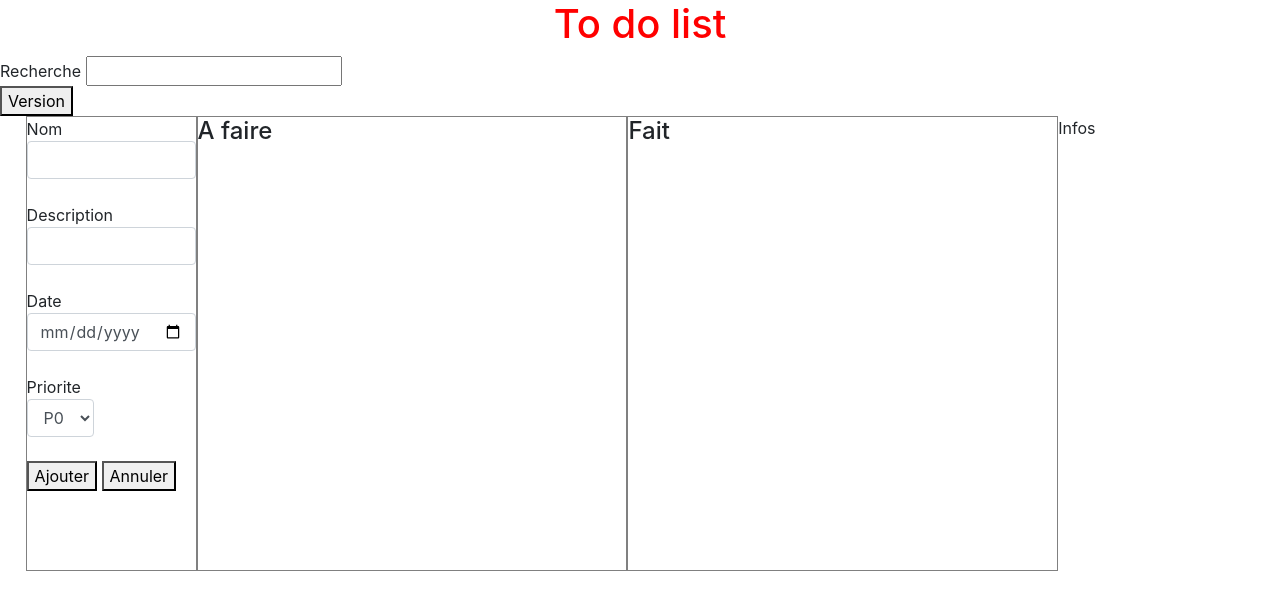
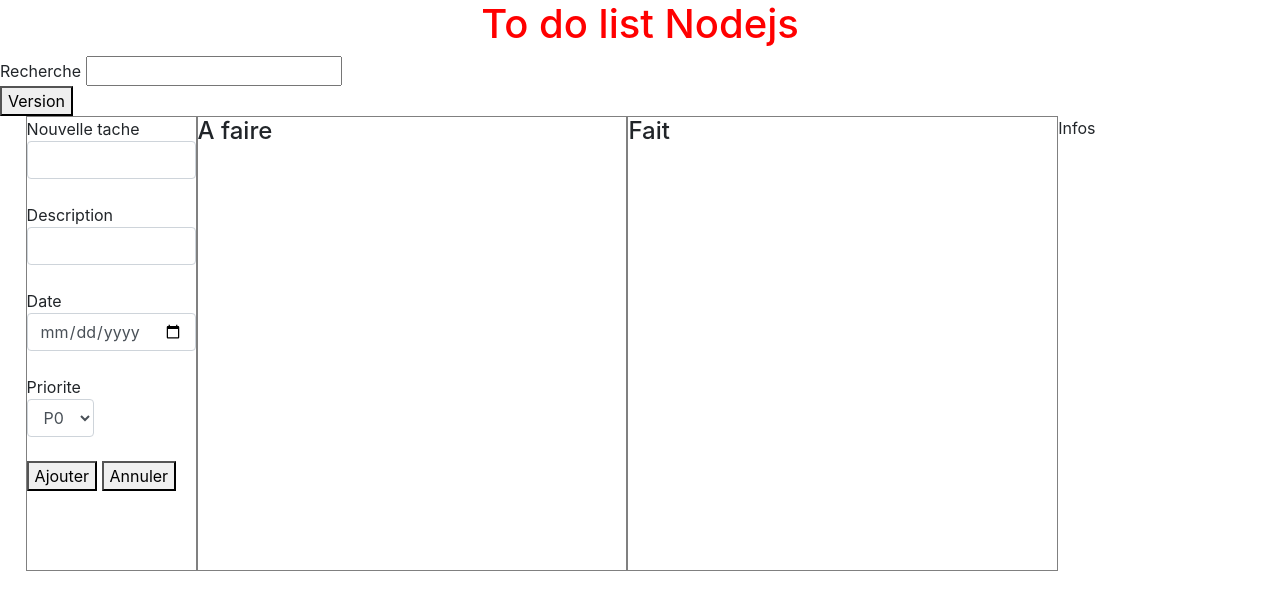
Before and after one commit to Laffreuxbob/TodolistMongo, a website with bundled scripts: page Todo_Frontend/index.html in a window 1280 px wide. Built offline with nearby package versions, Linux system fonts and the light colour scheme; files whose address does not match are found by name.

```diff
--- a/Todo_Frontend/index.html
+++ b/Todo_Frontend/index.html
@@ -1,4 +1,6 @@
 <!DOCTYPE html>
+<!-- test windows -->
+
 <html lang="en">
 <head>
     <meta charset="UTF-8">
@@ -12,7 +14,8 @@
 
 </head>
 <body>
-    <h1>To do list</h1>
+    <h1>To do list Nodejs</h1>
+
 
 
     <div id="search">
@@ -25,7 +28,7 @@
     <div id="allContent">
         <div id="formAdd">
             <div class="form-group">
-                <label for="">Nom
+                <label for="">Nouvelle tache
                     <input type="text" id="addName" class="form-control">
                 </label>
             </div>
```
Also changed, not shown: 1 other file.
